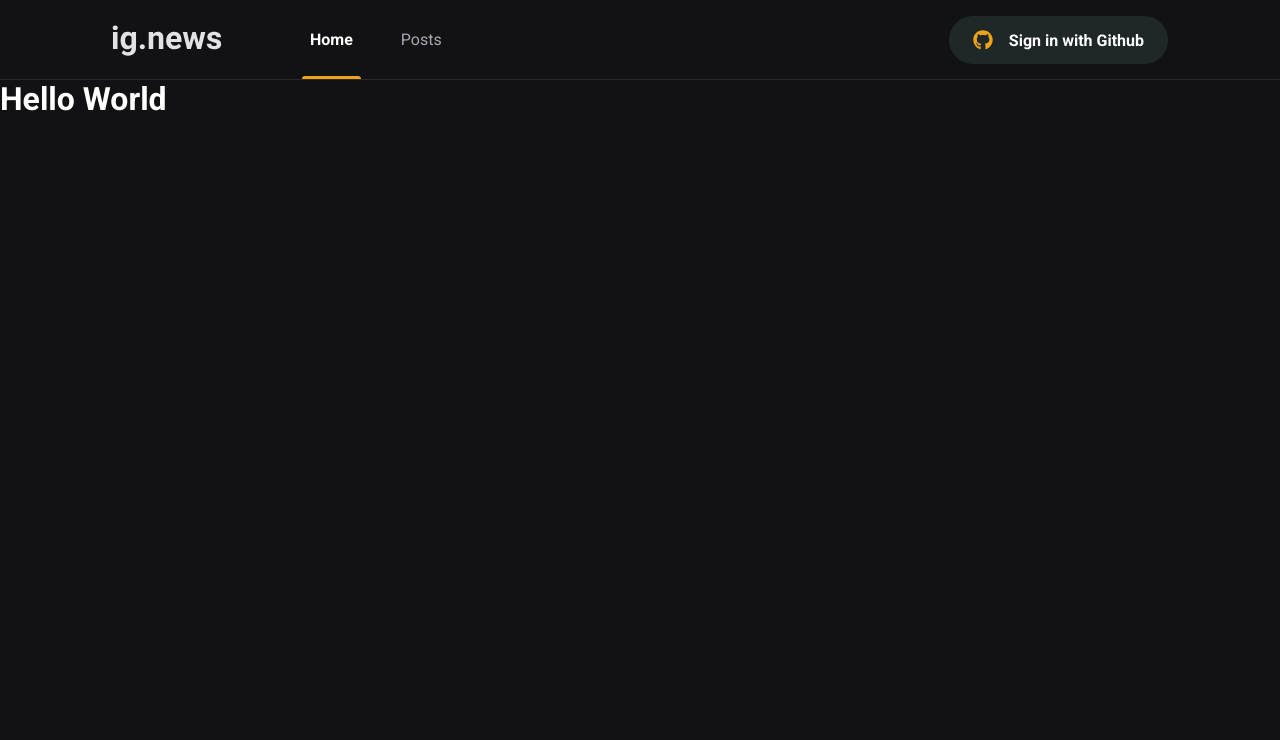
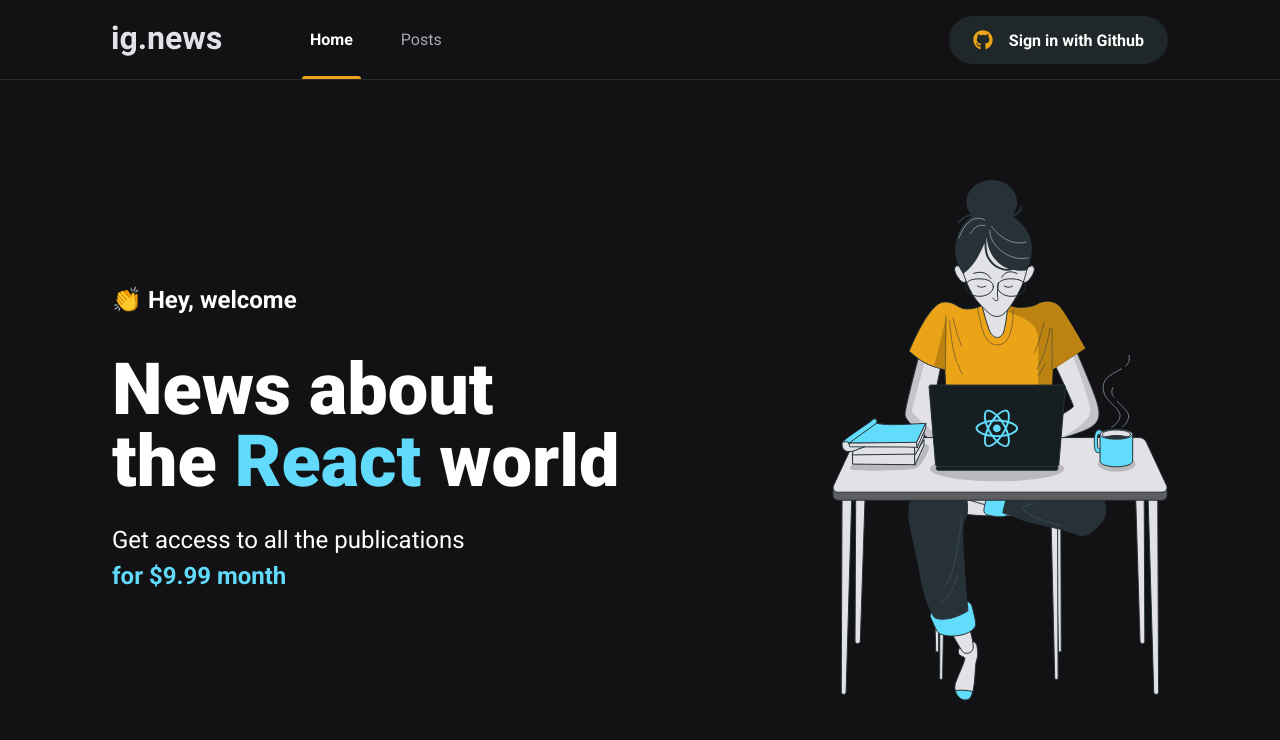
Before and after one commit to SidneyRoberto9/ignews, a Next.js app: page / in a window 1280 px wide. Shown: the top 740 px of the page. Built offline with nearby package versions, Linux system fonts and the light colour scheme.

Commit message:
✨ feat: home stylized

```diff
--- /dev/null
+++ b/src/pages/home.module.scss
@@ -0,0 +1,41 @@
+.contentContainer {
+  max-width: 1120px;
+  margin: 0 auto;
+  padding: 0 2rem;
+  height: calc(100vh - 5rem);
+
+  display: flex;
+  align-items: center;
+  justify-content: space-between;
+}
+
+.hero {
+  max-width: 600px;
+
+  > span {
+    font-size: 1.5rem;
+    font-weight: bold;
+  }
+
+  h1 {
+    font-size: 4.5rem;
+    line-height: 4.5rem;
+    font-weight: 900;
+    margin-top: 2.5rem;
+
+    span {
+      color: var(--cyan-500);
+    }
+  }
+
+  p {
+    font-size: 1.5rem;
+    line-height: 2.25rem;
+    margin-top: 1.5rem;
+
+    span {
+      color: var(--cyan-500);
+      font-weight: bold;
+    }
+  }
+}
--- a/src/pages/index.tsx
+++ b/src/pages/index.tsx
@@ -1,13 +1,28 @@
-import styles from "../styles/home.module.scss";
 import Head from "next/head";
+import styles from "./home.module.scss";
 
 export default function Home() {
   return (
     <>
       <Head>
-        <title>Início | ig.news</title>
+        <title>Home | ig.news</title>
       </Head>
-      <h1>Hello World</h1>
+
+      <main className={styles.contentContainer}>
+        <section className={styles.hero}>
+          <span>👏 Hey, welcome</span>
+          <h1>
+            News about <br />
+            the <span>React</span> world
+          </h1>
+          <p>
+            Get access to all the publications <br />
+            <span>for $9.99 month</span>
+          </p>
+        </section>
+
+        <img src="/images/avatar.svg" alt="girl coding" />
+      </main>
     </>
   );
 }
```
